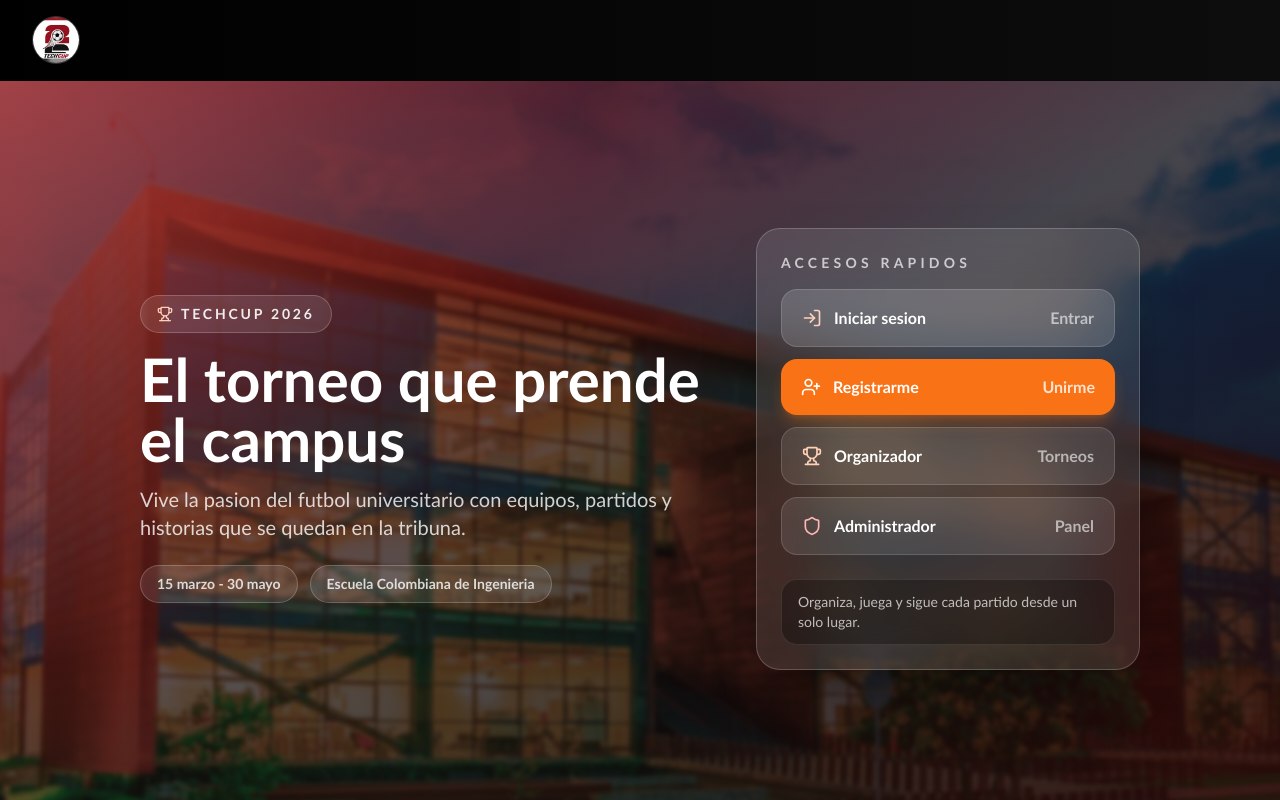
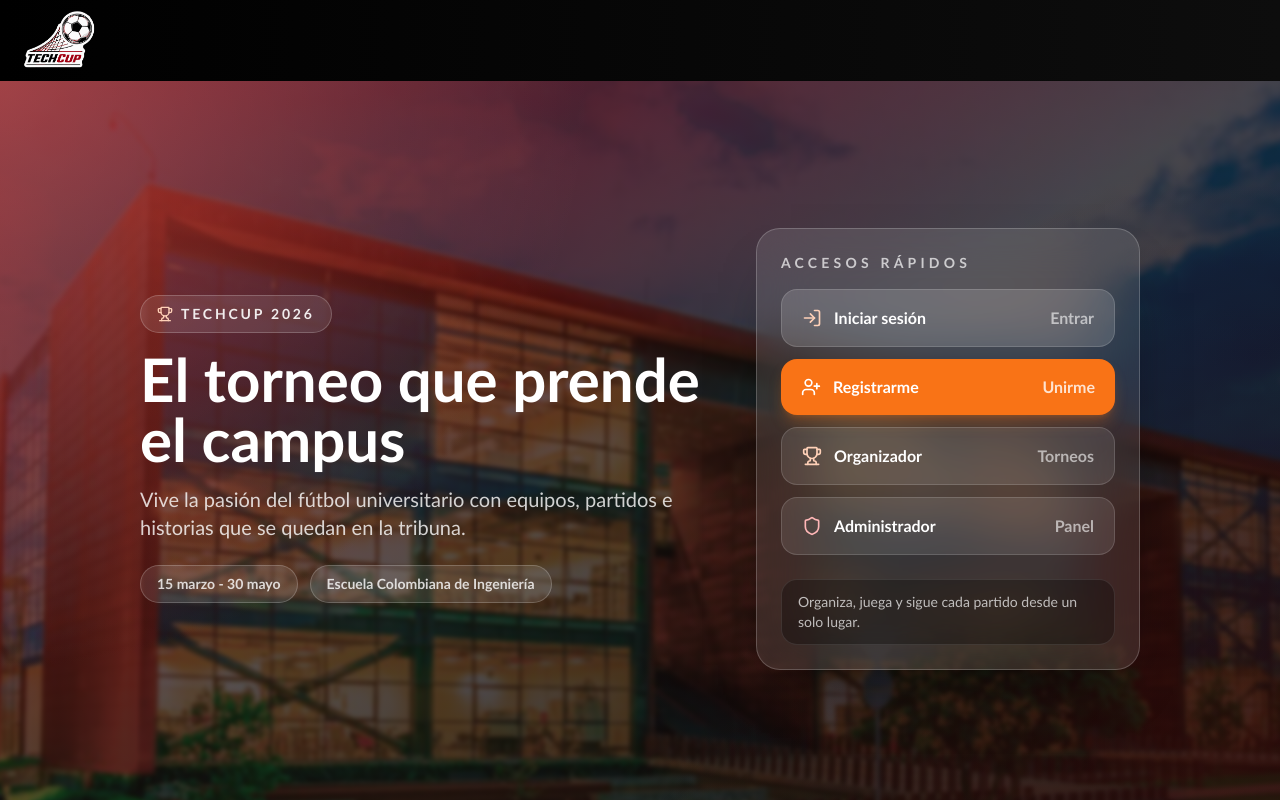
Before and after one commit to techcup-eci/frontend, a React (Vite) app: page / in a window 1280 px wide. Shown: the top 800 px of the page. Built offline with nearby package versions, Linux system fonts and the light colour scheme; no server answers.

Commit message:
Adding new logo and changes in spelling

```diff
--- a/src/modules/home/pages/LandingPage.tsx
+++ b/src/modules/home/pages/LandingPage.tsx
@@ -28,21 +28,21 @@
 							El torneo que prende el campus
 						</h1>
 						<p className="mb-6 text-lg text-white/80 md:text-xl">
-							Vive la pasion del futbol universitario con equipos, partidos y
-							historias que se quedan en la tribuna.
+							Vive la pasión del fútbol universitario con equipos, partidos
+							e historias que se quedan en la tribuna.
 						</p>
 						<div className="flex flex-wrap gap-3 text-sm font-semibold text-white/80">
 							<span className="rounded-full border border-white/20 bg-white/10 px-4 py-2">
 								15 marzo - 30 mayo
 							</span>
 							<span className="rounded-full border border-white/20 bg-white/10 px-4 py-2">
-								Escuela Colombiana de Ingenieria
+								Escuela Colombiana de Ingeniería
 							</span>
 						</div>
 					</div>
 					<div className="w-full max-w-sm rounded-3xl border border-white/20 bg-white/10 p-6 text-white shadow-[0_30px_60px_-35px_rgba(0,0,0,0.8)] backdrop-blur-xl">
 						<p className="mb-4 text-sm font-semibold uppercase tracking-[0.3em] text-white/70">
-							Accesos rapidos
+							Accesos rápidos
 						</p>
 						<div className="space-y-3">
 							<Link
@@ -51,7 +51,7 @@
 							>
 								<span className="flex items-center gap-3">
 									<LogIn className="h-5 w-5 text-[#ffd1b8]" />
-									Iniciar sesion
+									Iniciar sesión
 								</span>
 								<span className="text-white/60">Entrar</span>
 							</Link>
--- a/src/shared/components/shared/Navbar.tsx
+++ b/src/shared/components/shared/Navbar.tsx
@@ -21,13 +21,13 @@
 	};
 
 	return (
-		<nav className="border-b border-border bg-gradient-to-r from-black to-[#0D0D0D] px-8 py-4">
+		<nav className="border-b border-border bg-gradient-to-r from-black to-[#0D0D0D] px-4 py-0">
 			<div className="flex items-center justify-between">
 				<Link to="/" className="flex items-center gap-3">
 					<img
-						src="/images/logo-techcup.jpg"
+						src="/images/logo-transparent-background.png"
 						alt="TechCup"
-						className="h-12 w-12 rounded-full border border-white/20 object-cover"
+						className="h-20 w-auto object-contain"
 					/>
 				</Link>
 
```
Also changed, not shown: public/images/logo-transparent-background.png (added).
